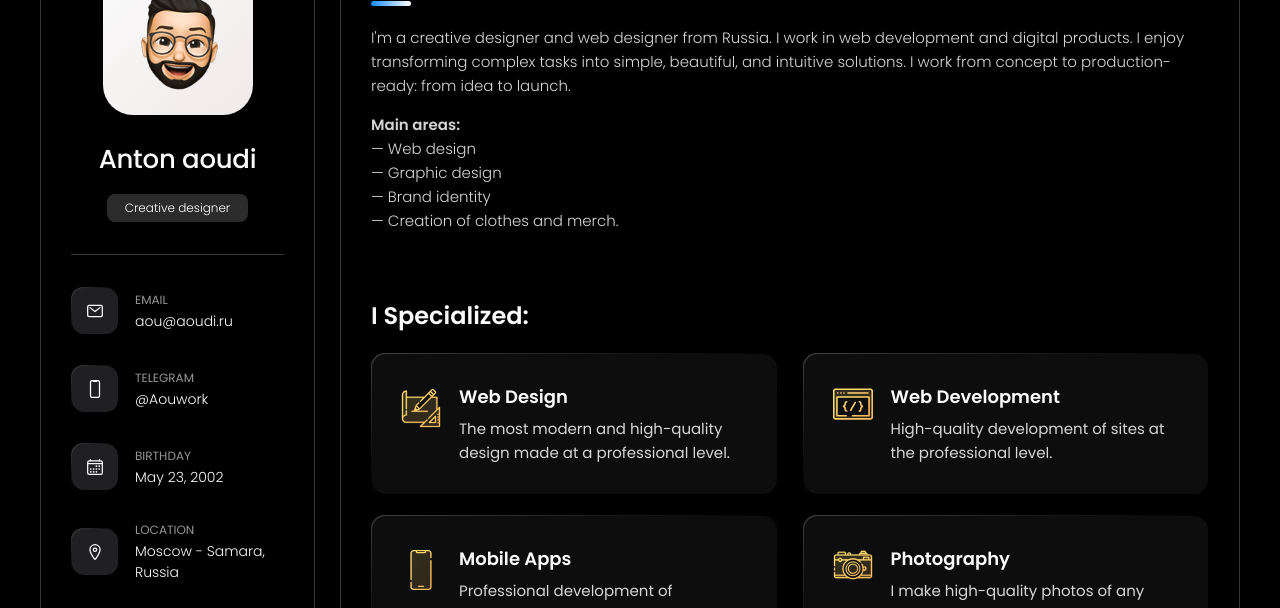
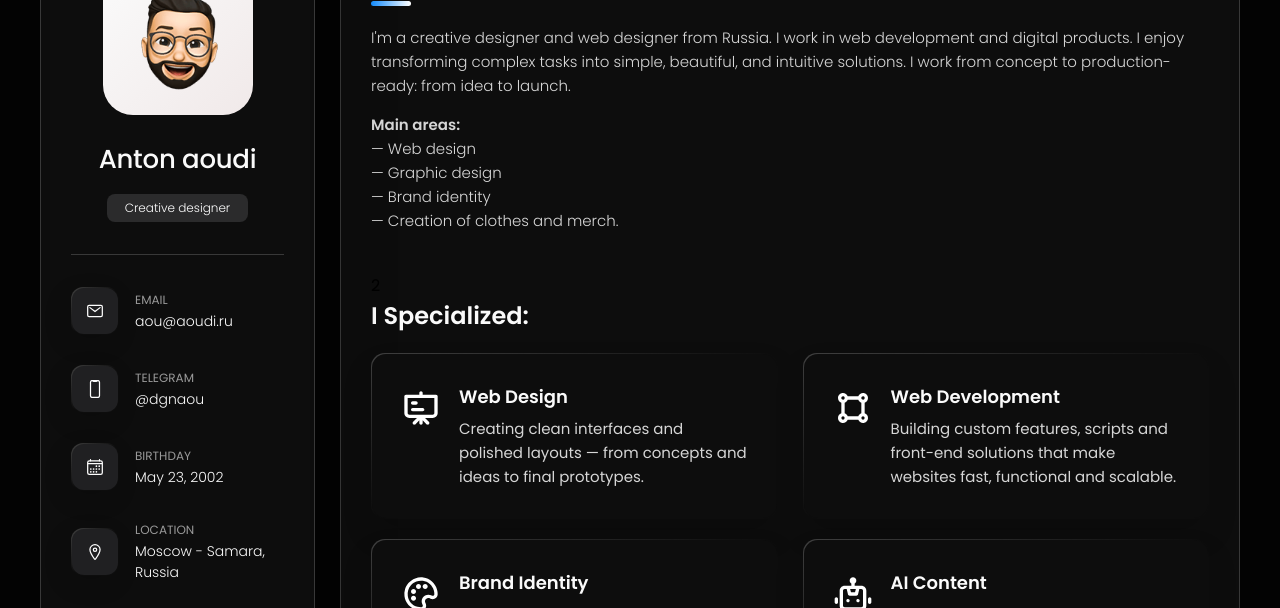
Before and after one commit to stolenstolen/workfolio, a plain HTML site: page index.html in a window 1280 px wide. Shown: the part 153-761 px from the top of the page. Drawn offline with nearby package versions, Linux system fonts and the light colour scheme.

Commit message:
some chanhes

```diff
--- a/assets/css/style.css
+++ b/assets/css/style.css
@@ -11,7 +11,7 @@
   --bg-gradient-jet: hsl(0, 0%, 5%);
   --bg-gradient-yellow-1: linear-gradient(
     to bottom right,
-    hsl(209, 100%, 54%),
+    hsl(0, 0%, 100%),
     hsla(36, 100%, 69%, 0) 50%
   );
   --bg-gradient-yellow-2: linear-gradient(
@@ -35,8 +35,8 @@
   --jet: hsl(0, 0%, 22%);
   --onyx: hsl(240, 1%, 17%);
    --eerie-black-1: hsl(240, 2%, 13%); /* left bar card bg */
-  --eerie-black-2: hsl(0, 0%, 0%); /* card bg*/
-  --smoky-black: hsl(0, 0%, 0%); /* bg color */
+  --eerie-black-2: hsl(0, 0%, 5%); /* card bg*/
+  --smoky-black: hsl(0, 0%, 1.5%); /* bg color */
   --white-1: hsl(0, 0%, 100%);
   --white-2: hsl(0, 0%, 98%);
   --orange-yellow-crayola: hsl(0, 0%, 100%); /* icon color */
@@ -435,7 +435,7 @@ main {
   bottom: 0;
   left: 0;
   width: 100%;
-  background: hsla(240, 1%, 17%, 0.75);
+  background: hsl(0, 0%, 5%);
   backdrop-filter: blur(10px);
   border: 1px solid var(--jet);
   border-radius: 12px 12px 0 0;
--- a/index.html
+++ b/index.html
@@ -4,14 +4,14 @@
     <meta charset="UTF-8" />
     <meta http-equiv="X-UA-Compatible" content="IE=edge" />
     <meta name="viewport" content="width=device-width, initial-scale=1.0" />
-    <title>Aoudi - creative designer</title>
+    <title>AOU - Creative designer</title>
 
     <!--
     - favicon
   -->
     <link
       rel="shortcut icon"
-      href="./assets/images/Ресурс 1.png"
+      href="./assets/images/aoudi logo.svg"
       type="image/x-icon"
     />
 
@@ -76,7 +76,7 @@
               <div class="contact-info">
                 <p class="contact-title">Email</p>
 
-                <a href="mailto:richard@example.com" class="contact-link"
+                <a href="mailto:aou@aoudi.ru" class="contact-link"
                   >aou@aoudi.ru</a
                 >
               </div>
@@ -90,8 +90,8 @@
               <div class="contact-info">
                 <p class="contact-title">Telegram</p>
 
-                <a href="tel:+12133522795" class="contact-link"
-                  >@Aouwork</a
+                <a href="https://t.me/dgnaou" class="contact-link"
+                  >@dgnaou</a
                 >
               </div>
             </li>
@@ -212,7 +212,7 @@
               <li class="service-item">
                 <div class="service-icon-box">
                   <img
-                    src="./assets/images/icon-design.svg
+                    src="./assets/images/web-icon.svg
                 "
                     alt="design icon"
                     width="40"
@@ -223,8 +223,8 @@
                   <h4 class="h4 service-item-title">Web design</h4>
 
                   <p class="service-item-text">
-                    The most modern and high-quality design made at a
-                    professional level.
+                    Creating clean interfaces and polished layouts
+                    — from concepts and ideas to final prototypes.
                   </p>
                 </div>
               </li>
@@ -232,7 +232,7 @@
               <li class="service-item">
                 <div class="service-icon-box">
                   <img
-                    src="./assets/images/icon-dev.svg"
+                    src="./assets/images/bx-shape-square.svg"
                     alt="Web development icon"
                     width="40"
                   />
@@ -242,7 +242,8 @@
                   <h4 class="h4 service-item-title">Web development</h4>
 
                   <p class="service-item-text">
-                    High-quality development of sites at the professional level.
+                    Building custom features, scripts and front-end solutions
+                    that make websites fast, functional and scalable.
                   </p>
                 </div>
               </li>
@@ -250,18 +251,18 @@
               <li class="service-item">
                 <div class="service-icon-box">
                   <img
-                    src="./assets/images/icon-app.svg"
+                    src="./assets/images/graphic-icon.svg"
                     alt="mobile app icon"
                     width="40"
                   />
                 </div>
 
                 <div class="service-content-box">
-                  <h4 class="h4 service-item-title">Mobile apps</h4>
+                  <h4 class="h4 service-item-title">Brand identity</h4>
 
                   <p class="service-item-text">
-                    Professional development of applications for iOS and
-                    Android.
+                    Developing distinctive visual identities — logos,
+                    style systems and graphics that define a brand’s look.
                   </p>
                 </div>
               </li>
@@ -269,18 +270,17 @@
               <li class="service-item">
                 <div class="service-icon-box">
                   <img
-                    src="./assets/images/icon-photo.svg"
+                    src="./assets/images/ai-icon.svg"
                     alt="camera icon"
                     width="40"
                   />
                 </div>
 
                 <div class="service-content-box">
-                  <h4 class="h4 service-item-title">Photography</h4>
+                  <h4 class="h4 service-item-title">AI Content </h4>
 
                   <p class="service-item-text">
-                    I make high-quality photos of any category at a professional
-                    level.
+                   Producing targeted AI-driven visuals through structured pipelines for consistent, precise creative results.
                   </p>
                 </div>
               </li>
```
Also changed, not shown: assets/images/ai-icon.svg (added), assets/images/aoudi logo.svg (added), assets/images/atomic molecules  24  Outline.svg (added), assets/images/brain  24  Outline.svg (added), assets/images/bx-ghost.svg (added), assets/images/bx-shape-square.svg (added), assets/images/cells  24  Outline.svg (added), assets/images/graphic-icon.svg (added), assets/images/vector-icon.svg (added), assets/images/web-icon.svg (added), 3 other files.
